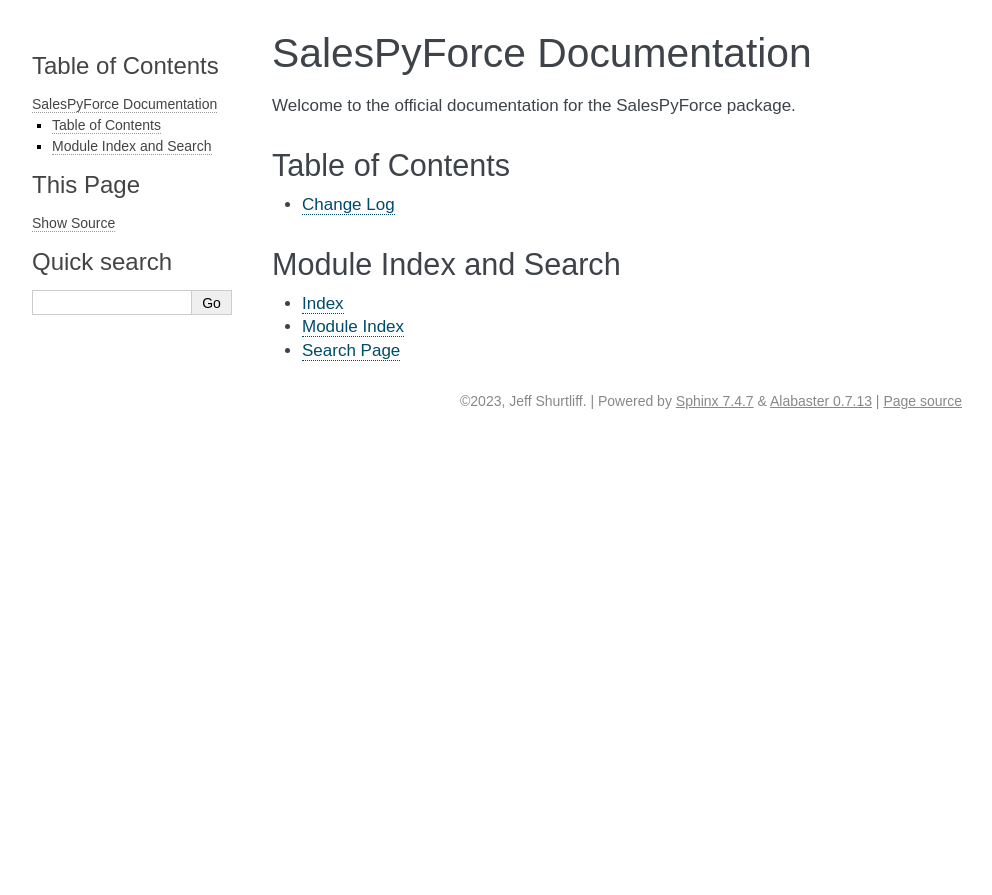
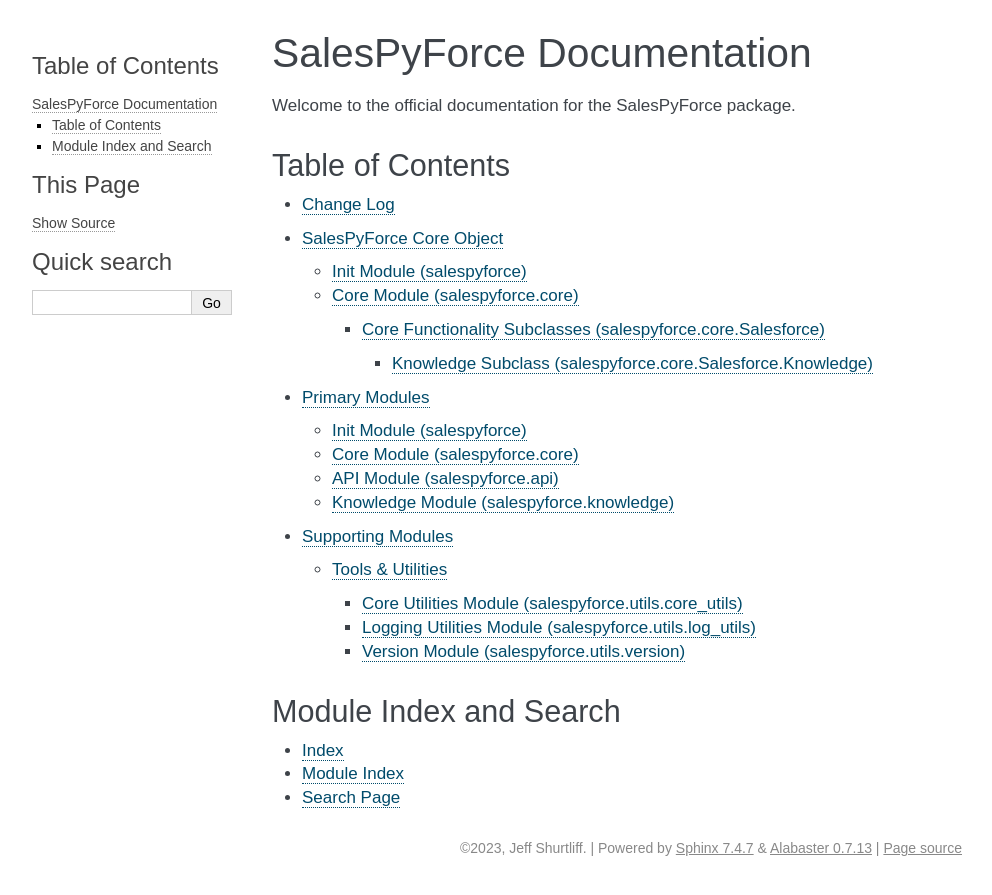
Before and after one commit to jeffshurtliff/salespyforce, a Sphinx documentation site: the page built from docs/index.rst, in a window 1280 px wide. Shown: the top 895 px of the page, without its empty margins (148-1140 px from the left). Built offline with Sphinx 7.4.7, drawn with Linux system fonts in a browser that asks for light colours.

Commit message:
Created new doc pages and updated index.rst accordingly

```diff
--- /dev/null
+++ b/docs/core-object-methods.rst
@@ -0,0 +1,56 @@
+########################
+SalesPyForce Core Object
+########################
+This section provides details around the core module and the methods used
+within the core object for the **salespyforce** package, which are listed below.
+
+* `Init Module (salespyforce)`_
+* `Core Module (salespyforce.core)`_
+    * `Core Functionality Subclasses (salespyforce.core.Salesforce)`_
+        * `Knowledge Subclass (salespyforce.core.Salesforce.Knowledge)`_
+
+|
+
+**************************
+Init Module (salespyforce)
+**************************
+This module (being the primary ``__init__.py`` file for the library) provides a
+"jumping-off-point" to initialize the primary :py:class:`salespyforce.core.Salesforce` object.
+
+.. automodule:: salespyforce
+   :members: Salesforce
+   :special-members: __init__
+
+:doc:`Return to Top <core-object-methods>`
+
+|
+
+*******************************
+Core Module (salespyforce.core)
+*******************************
+This module contains the core object and functions to establish the connection to the API
+and leverage it to perform various actions.
+
+.. automodule:: salespyforce.core
+   :members:
+   :special-members: __init__
+
+:doc:`Return to Top <core-object-methods>`
+
+|
+
+Core Functionality Subclasses (salespyforce.core.Salesforce)
+============================================================
+These classes below are inner/nested classes within the core :py:class:`salespyforce.core.Salesforce` class.
+
+.. note:: The classes themselves are *PascalCase* format and singular (e.g. ``Knowledge``, etc.) whereas
+          the names used to call the inner class methods are all *lowercase* (or *snake_case*) and plural.
+          (e.g. ``core_object.knowledge.check_for_existing_article()``, etc.)
+
+Knowledge Subclass (salespyforce.core.Salesforce.Knowledge)
+-----------------------------------------------------------
+.. autoclass:: salespyforce.core::Salesforce.Knowledge
+   :members:
+   :noindex:
+
+:doc:`Return to Top <core-object-methods>`
--- a/docs/index.rst
+++ b/docs/index.rst
@@ -12,6 +12,12 @@
 
    changelog
 
+.. toctree::
+
+   core-object-methods
+   primary-modules
+   supporting-modules
+
 ***********************
 Module Index and Search
 ***********************
--- /dev/null
+++ b/docs/primary-modules.rst
@@ -0,0 +1,50 @@
+###############
+Primary Modules
+###############
+This section provides details around the primary modules used in the **salespyforce** package,
+which are listed below.
+
+* `Init Module (salespyforce)`_
+* `Core Module (salespyforce.core)`_
+* `API Module (salespyforce.api)`_
+* `Knowledge Module (salespyforce.knowledge)`_
+
+|
+
+**********************
+Init Module (salespyforce)
+**********************
+The Init Module is covered on :doc:`this page <core-object-methods>`.
+
+|
+
+***************************
+Core Module (salespyforce.core)
+***************************
+The Core Module is covered on :doc:`this page <core-object-methods>`.
+
+|
+
+*************************
+API Module (salespyforce.api)
+*************************
+This module handles basic interactions with the Salesforce API.
+
+.. automodule:: salespyforce.api
+   :members:
+
+:doc:`Return to Top <primary-modules>`
+
+|
+
+*****************************************
+Knowledge Module (salespyforce.knowledge)
+*****************************************
+This module handles interactions with Salesforce Knowledge.
+
+.. automodule:: salespyforce.knowledge
+   :members:
+
+:doc:`Return to Top <primary-modules>`
+
+|
--- /dev/null
+++ b/docs/supporting-modules.rst
@@ -0,0 +1,52 @@
+##################
+Supporting Modules
+##################
+This section provides details around the supporting modules used in the **salespyforce** package,
+which are listed below.
+
+* `Tools & Utilities`_
+    * `Core Utilities Module (salespyforce.utils.core_utils)`_
+    * `Logging Utilities Module (salespyforce.utils.log_utils)`_
+    * `Version Module (salespyforce.utils.version)`_
+
+|
+
+*****************
+Tools & Utilities
+*****************
+This section includes modules that contain tools and utilities leveraged by other scripts.
+
+|
+
+Core Utilities Module (salespyforce.utils.core_utils)
+=====================================================
+This module includes various utilities to assist with the core functionality.
+
+.. automodule:: salespyforce.utils.core_utils
+   :members:
+
+:doc:`Return to Top <supporting-modules>`
+
+|
+
+Logging Utilities Module (salespyforce.utils.log_utils)
+=======================================================
+This module includes various utilities to assist with logging.
+
+.. automodule:: salespyforce.utils.log_utils
+   :members:
+
+:doc:`Return to Top <supporting-modules>`
+
+|
+
+Version Module (salespyforce.utils.version)
+===========================================
+This module is the primary source of the current version of the salespyforce package.
+
+.. automodule:: salespyforce.utils.version
+   :members:
+
+:doc:`Return to Top <supporting-modules>`
+
+|
```
